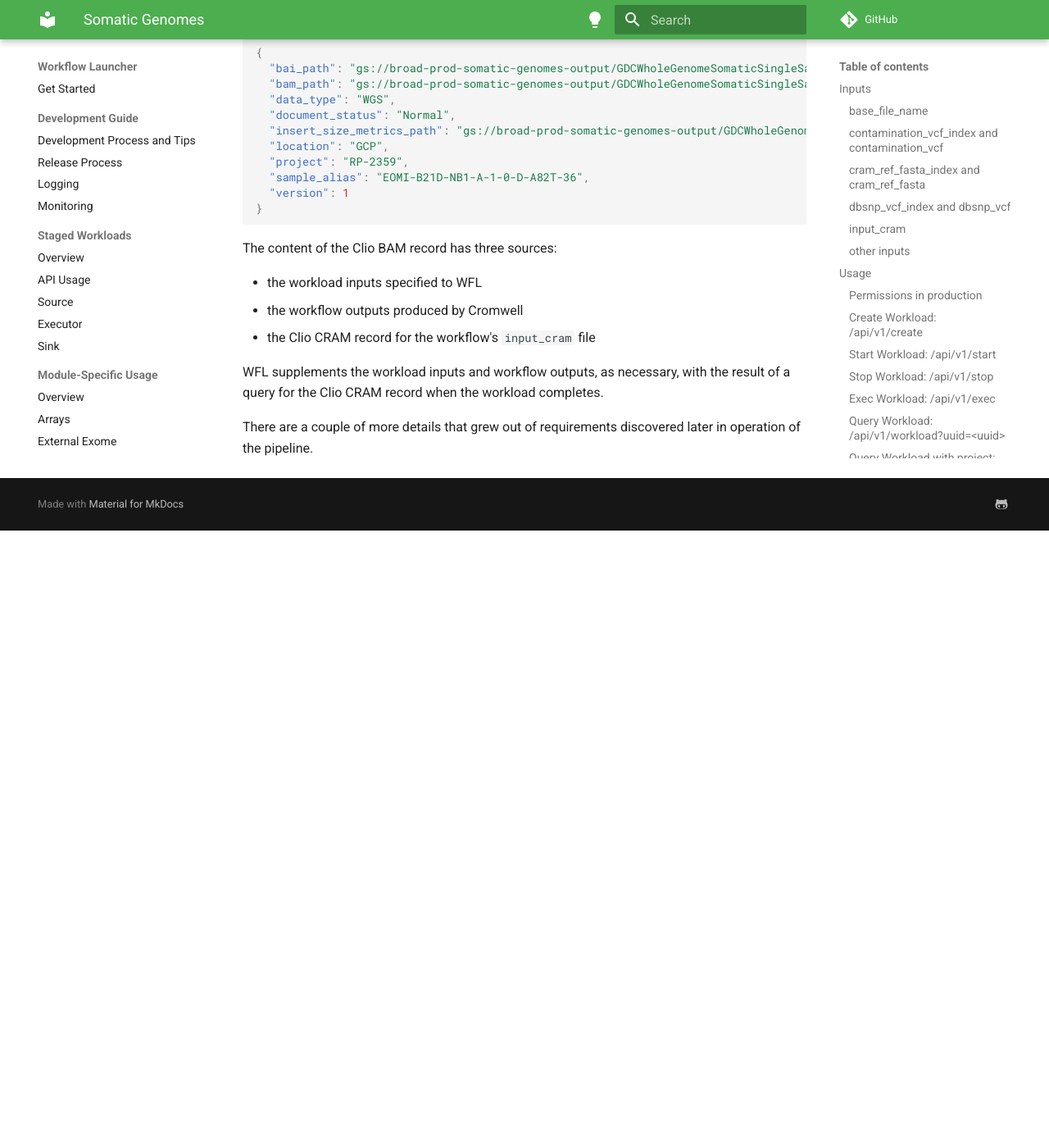
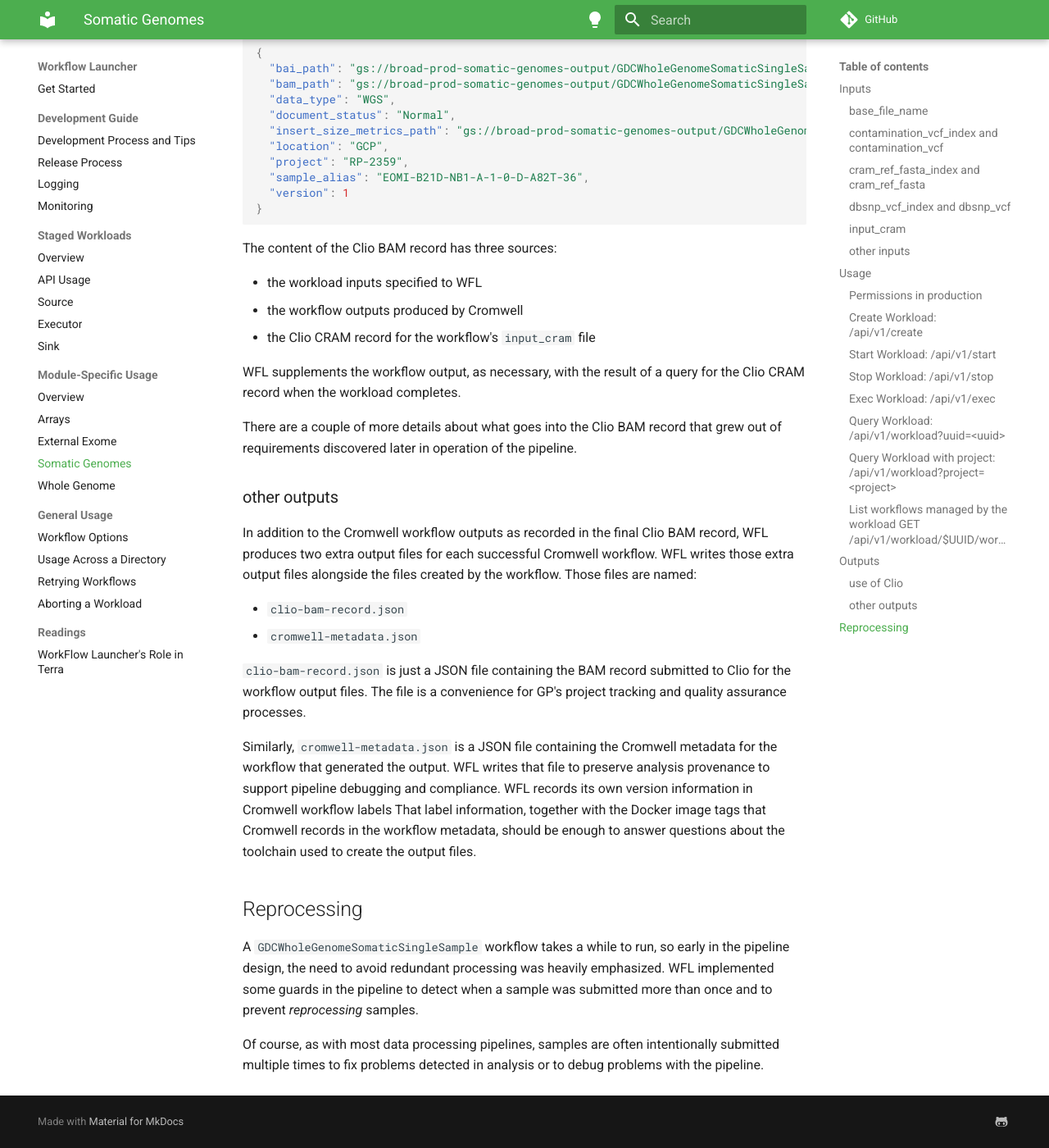
Before and after one commit to broadinstitute/wfl, an MkDocs documentation site: the page built from docs/md/modules-sg.md, in a window 1280 px wide and 1400 px high, scrolled down 7446 px. Shown: the whole window at 82% size. Built offline with MkDocs 1.6.1 and Material for MkDocs 9.7.7, drawn with Linux system fonts in a browser that asks for light colours; comment, search, counter and statistics services are not loaded; before the commit the page ends 8093 px from its top, so only the background shows below that; some of the changed text lies outside the part shown.

Commit message:
Describe reprocessing problems.

````diff
--- a/docs/md/modules-sg.md
+++ b/docs/md/modules-sg.md
@@ -18,7 +18,7 @@
 In addition to these standard workload request inputs:
 
 - `executor` : URL of the Cromwell service
-- `output`   : GCS URL prefix for output files
+- `output`   : URL prefix for output files in Google Cloud Storage
 - `pipeline` : literally `"GDCWholeGenomeSomaticSingleSample"`
 - `project`  : some tracking label you can choose
 
@@ -433,7 +433,6 @@
   "sample_alias": "EOMI-B21D-NB1-A-1-0-D-A82T-36",
   "version": 1
 }
-
 ```
 
 The content of the Clio BAM record
@@ -443,11 +442,67 @@
 - the workflow outputs produced by Cromwell
 - the Clio CRAM record for the workflow's `input_cram` file
 
-WFL supplements the workload inputs and workflow outputs,
+WFL supplements the workflow output,
 as necessary,
-with the result of a query for the Clio CRAM record
+with the result of a query
+for the Clio CRAM record
 when the workload completes.
 
 There are a couple of more details
+about what goes into the Clio BAM record
 that grew out of requirements discovered
 later in operation of the pipeline.
+
+### other outputs
+
+In addition to the Cromwell workflow outputs
+as recorded in the final Clio BAM record,
+WFL produces two extra output files
+for each successful Cromwell workflow.
+WFL writes those extra output files
+alongside the files created by the workflow.
+Those files are named:
+
+- `clio-bam-record.json`
+- `cromwell-metadata.json`
+
+`clio-bam-record.json` is just a JSON file
+containing the BAM record
+submitted to Clio
+for the workflow output files.
+The file is a convenience
+for GP's project tracking
+and quality assurance processes.
+
+Similarly,
+`cromwell-metadata.json` is a JSON file
+containing the Cromwell metadata
+for the workflow that generated the output.
+WFL writes that file to preserve analysis provenance
+to support pipeline debugging and compliance.
+WFL records its own version information
+in Cromwell workflow labels
+That label information,
+together with the Docker image tags
+that Cromwell records in the workflow metadata,
+should be enough to answer questions
+about the toolchain used
+to create the output files.
+
+## Reprocessing
+
+A `GDCWholeGenomeSomaticSingleSample` workflow
+takes a while to run,
+so early in the pipeline design,
+the need to avoid redundant processing
+was heavily emphasized.
+WFL implemented some guards
+in the pipeline to detect when a sample
+was submitted more than once
+and to prevent _reprocessing_ samples.
+
+Of course,
+as with most data processing pipelines,
+samples are often intentionally submitted multiple times
+to fix problems detected in analysis
+or to debug problems with the pipeline.
````
Also changed, not shown: other parts of docs/md/modules-sg.md (+1 -1 lines).
